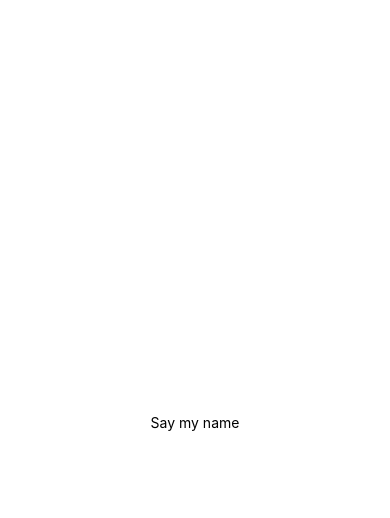
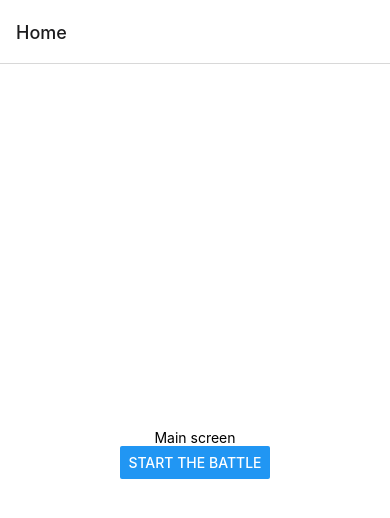
Before and after one commit to AzenoIT/dev_me_up, a React Native app in the folder mobile/: screen / in a window 390 px wide. Shown: the top 518 px of the page. Built offline with nearby package versions, Linux system fonts and the light colour scheme.

Commit message:
basic routing - Stack Navigator

```diff
--- a/mobile/App.js
+++ b/mobile/App.js
@@ -1,21 +1,24 @@
-import { StatusBar } from 'expo-status-bar';
-import { StyleSheet, Text, View } from 'react-native';
-import MyStack from './components/navigation/MyStack'
+import { NavigationContainer } from "@react-navigation/native";
+import { createNativeStackNavigator } from "@react-navigation/native-stack";
+
+import Main from "./screens/Main";
+import Battle from "./screens/Battle"
+import Friends from "./screens/Friends"
+import ProfileSettings from "./screens/ProfileSettings"
+import Rankings from "./screens/Rankings"
+
+const Stack = createNativeStackNavigator();
 
 export default function App() {
-  return (
-    <View style={styles.container}>
-      <Text>Say my name</Text>
-      <StatusBar style="auto" />
-    </View>
-  );
+	return (
+		<NavigationContainer>
+			<Stack.Navigator initialRouteName="Main">
+				<Stack.Screen name="Home" component={Main} />
+				<Stack.Screen name="Battle" component={Battle} />
+				<Stack.Screen name="Friends" component={Friends} />
+				<Stack.Screen name="Settings" component={ProfileSettings} />
+				<Stack.Screen name="Rankings" component={Rankings} />
+			</Stack.Navigator>
+		</NavigationContainer>
+	);
 }
-
-const styles = StyleSheet.create({
-  container: {
-    flex: 1,
-    backgroundColor: '#fff',
-    alignItems: 'center',
-    justifyContent: 'center',
-  },
-});
--- a/mobile/components/navigation/MyStack.js
+++ b/mobile/components/navigation/MyStack.js
@@ -14,7 +14,7 @@ const Stack = createNativeStackNavigator();
 function MyStack() {
 	return (
 		<NavigationContainer>
-			<Stack.Navigator>
+			<Stack.Navigator initialRouteName="Main">
 				<Stack.Screen name="Main" component={Main} />
 				<Stack.Screen name="Battle" component={Battle} />
 				<Stack.Screen name="Friends" component={Friends} />
--- a/mobile/package.json
+++ b/mobile/package.json
@@ -9,6 +9,7 @@
     "web": "expo start --web"
   },
   "dependencies": {
+    "@react-navigation/bottom-tabs": "^6.5.5",
     "@react-navigation/native": "^6.1.4",
     "@react-navigation/native-stack": "^6.9.10",
     "expo": "~47.0.12",
--- a/mobile/screens/Battle.js
+++ b/mobile/screens/Battle.js
@@ -1,11 +1,22 @@
-import { Text, View } from "react-native";
+import { StatusBar } from "expo-status-bar";
+import { StyleSheet, Text, View } from "react-native";
 
 function Battle() {
 	return (
-		<View>
-			<Text>Battle screen</Text>
+		<View style={styles.container}>
+			<Text>Battle</Text>
+			<StatusBar style="auto" />
 		</View>
 	);
 }
 
+const styles = StyleSheet.create({
+	container: {
+		flex: 1,
+		backgroundColor: "#fff",
+		alignItems: "center",
+		justifyContent: "center",
+	},
+});
+
 export default Battle;
--- a/mobile/screens/Friends.js
+++ b/mobile/screens/Friends.js
@@ -1,11 +1,22 @@
-import { Text, View } from "react-native";
+import { StatusBar } from "expo-status-bar";
+import { StyleSheet, Text, View } from "react-native";
 
 function Friends() {
 	return (
-		<View>
-			<Text>Friends screen</Text>
+		<View style={styles.container}>
+			<Text>Friends</Text>
+			<StatusBar style="auto" />
 		</View>
 	);
 }
 
+const styles = StyleSheet.create({
+	container: {
+		flex: 1,
+		backgroundColor: "#fff",
+		alignItems: "center",
+		justifyContent: "center",
+	},
+});
+
 export default Friends;
--- a/mobile/screens/Main.js
+++ b/mobile/screens/Main.js
@@ -1,11 +1,26 @@
-import { Text, View } from "react-native";
+import { StatusBar } from "expo-status-bar";
+import { StyleSheet, Text, View, Button } from "react-native";
 
-function Main() {
-  return (
-    <View>
-        <Text>Main screen</Text>
-    </View>
-  )
+function Main({ navigation }) {
+	return (
+		<View style={styles.container}>
+			<Text>Main screen</Text>
+			<Button
+				title="Start the battle"
+				onPress={() => navigation.navigate("Battle")}
+			/>
+			<StatusBar style="auto" />
+		</View>
+	);
 }
 
-export default Main
+const styles = StyleSheet.create({
+	container: {
+		flex: 1,
+		backgroundColor: "#fff",
+		alignItems: "center",
+		justifyContent: "center",
+	},
+});
+
+export default Main;
--- a/mobile/screens/ProfileSettings.js
+++ b/mobile/screens/ProfileSettings.js
@@ -1,11 +1,22 @@
-import { Text, View } from "react-native";
+import { StatusBar } from "expo-status-bar";
+import { StyleSheet, Text, View } from "react-native";
 
-function ProfileSettings() {
+function ProfileSettins() {
 	return (
-		<View>
-			<Text>Profile Settings screen</Text>
+		<View style={styles.container}>
+			<Text>ProfileSettins</Text>
+			<StatusBar style="auto" />
 		</View>
 	);
 }
 
-export default ProfileSettings;
+const styles = StyleSheet.create({
+	container: {
+		flex: 1,
+		backgroundColor: "#fff",
+		alignItems: "center",
+		justifyContent: "center",
+	},
+});
+
+export default ProfileSettins;
--- a/mobile/screens/Rankings.js
+++ b/mobile/screens/Rankings.js
@@ -1,11 +1,22 @@
-import { Text, View } from "react-native";
+import { StatusBar } from "expo-status-bar";
+import { StyleSheet, Text, View } from "react-native";
 
 function Rankings() {
 	return (
-		<View>
-			<Text>Rankings screen</Text>
+		<View style={styles.container}>
+			<Text>Rankings</Text>
+			<StatusBar style="auto" />
 		</View>
 	);
 }
 
+const styles = StyleSheet.create({
+	container: {
+		flex: 1,
+		backgroundColor: "#fff",
+		alignItems: "center",
+		justifyContent: "center",
+	},
+});
+
 export default Rankings;
```
Also changed, not shown: mobile/screens/BattleSummary.js (+14 -3 lines), mobile/screens/Loading.js (+14 -3 lines), 1 other file (tests, documents, lock files or other folders).
